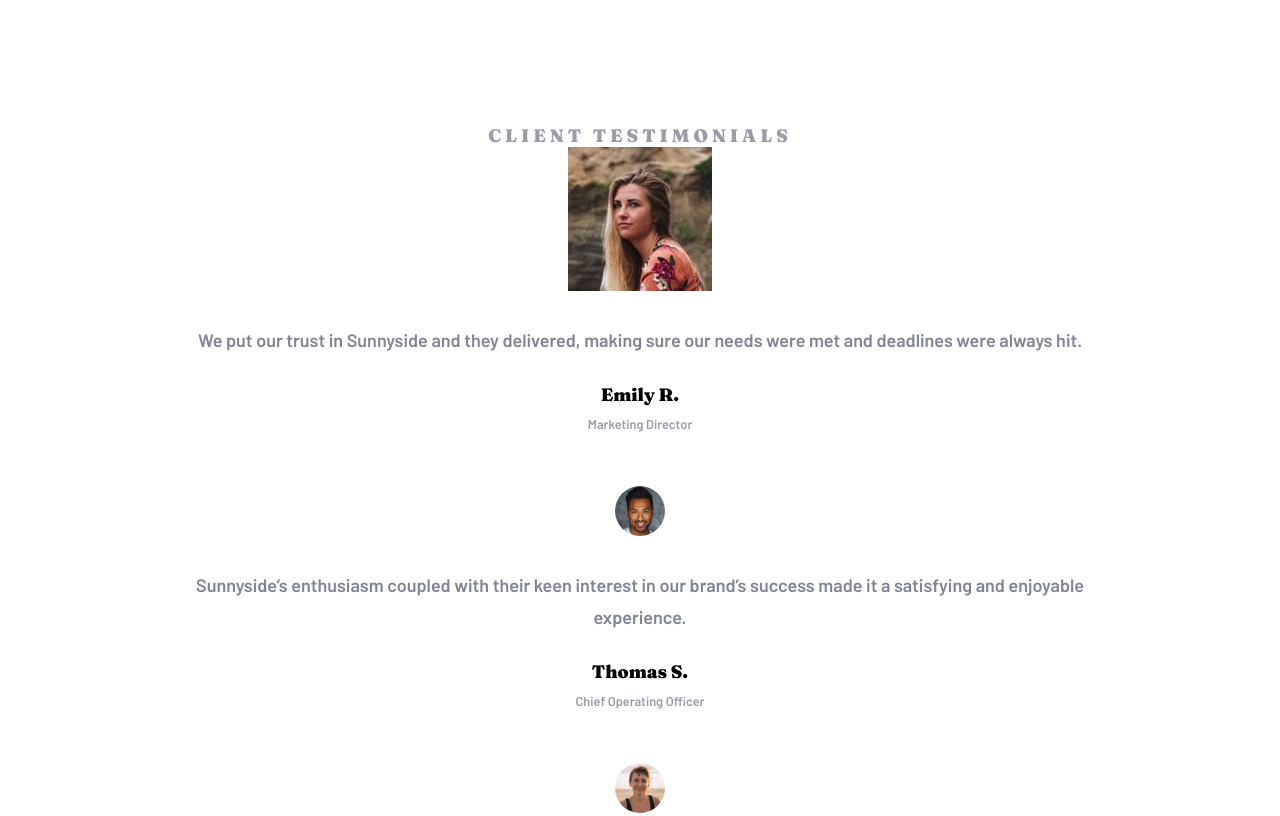
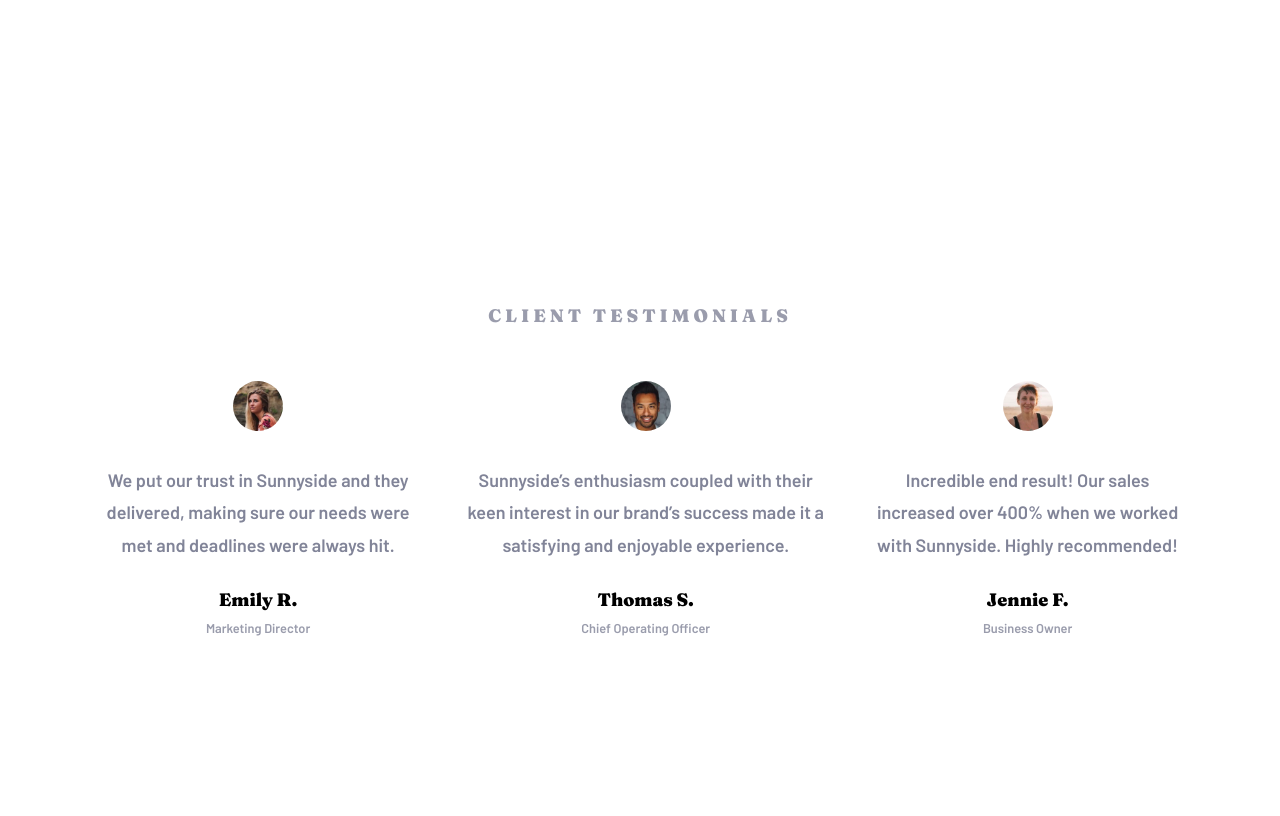
Before and after one commit to lm2u/sunnyside-landing-page, a plain HTML site: page index.html in a window 1280 px wide. Shown: the part 1540-2356 px from the top of the page. Drawn offline with Linux system fonts and the light colour scheme; a script that the page names is missing.

Commit message:
Add desktop style for testimonials

```diff
--- a/index.html
+++ b/index.html
@@ -87,8 +87,9 @@
   <section class="testimonials container">
     <h3 class="testimonials__title">Client testimonials</h3>
 
+    <div class="testimonials__row">
       <div class="col">
-      <img class="desktop-img" src="./images/image-emily.jpg" alt="Emily" class="testimonials__avatar">
+        <img src="./images/image-emily.jpg" alt="Emily" class="testimonials__avatar">
         <p class="testimonials__text">
           We put our trust in Sunnyside and they delivered, making sure our needs were met and deadlines were always hit.
         </p>
@@ -96,16 +97,17 @@
         <p class="testimonials__position">Marketing Director</p>
       </div>
       <div class="col">
-      <img src="./images/image-thomas.jpg" alt="Emily" class="testimonials__avatar">
+        <img src="./images/image-thomas.jpg" alt="Thomas" class="testimonials__avatar">
         <p class="testimonials__text">Sunnyside’s enthusiasm coupled with their keen interest in our brand’s success made it a satisfying and enjoyable experience.</p>
         <p class="testimonials__name">Thomas S.</p>
         <p class="testimonials__position">Chief Operating Officer</p>
       </div>
       <div class="col">
-      <img src="./images/image-jennie.jpg" alt="Emily" class="testimonials__avatar">
+        <img src="./images/image-jennie.jpg" alt="Jennie" class="testimonials__avatar">
         <p class="testimonials__text">Incredible end result! Our sales increased over 400% when we worked with Sunnyside. Highly recommended!</p>
         <p class="testimonials__name">Jennie F.</p>
         <p class="testimonials__position">Business Owner</p>
+      </div>
     </div>
   </section>
 
--- a/style.css
+++ b/style.css
@@ -318,8 +318,16 @@ header, .hero{
     display:flex;
   }
 
-  /* Images */
-  /* .transform__img-ctn .desktop-img{
-    background:url(./images/desktop/image-stand-out.jpg)
-  } */
+
+  /* Testimonials 3 col */
+
+  .testimonials{
+    padding: 10em 0;
+  }
+
+  .testimonials__row{
+    display:flex;
+    gap:2.5em;
+  }
+
 }
```
Lines whose indentation alone changed are shown as unchanged.
